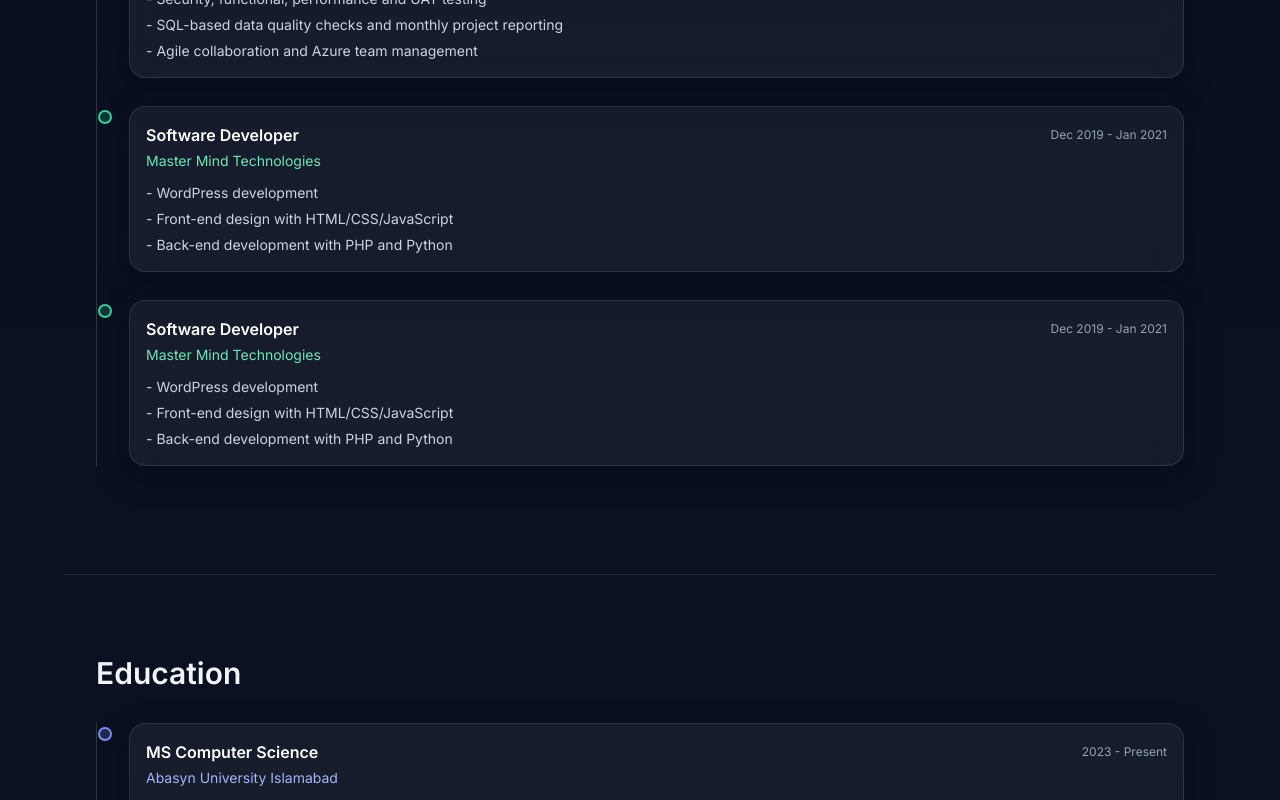
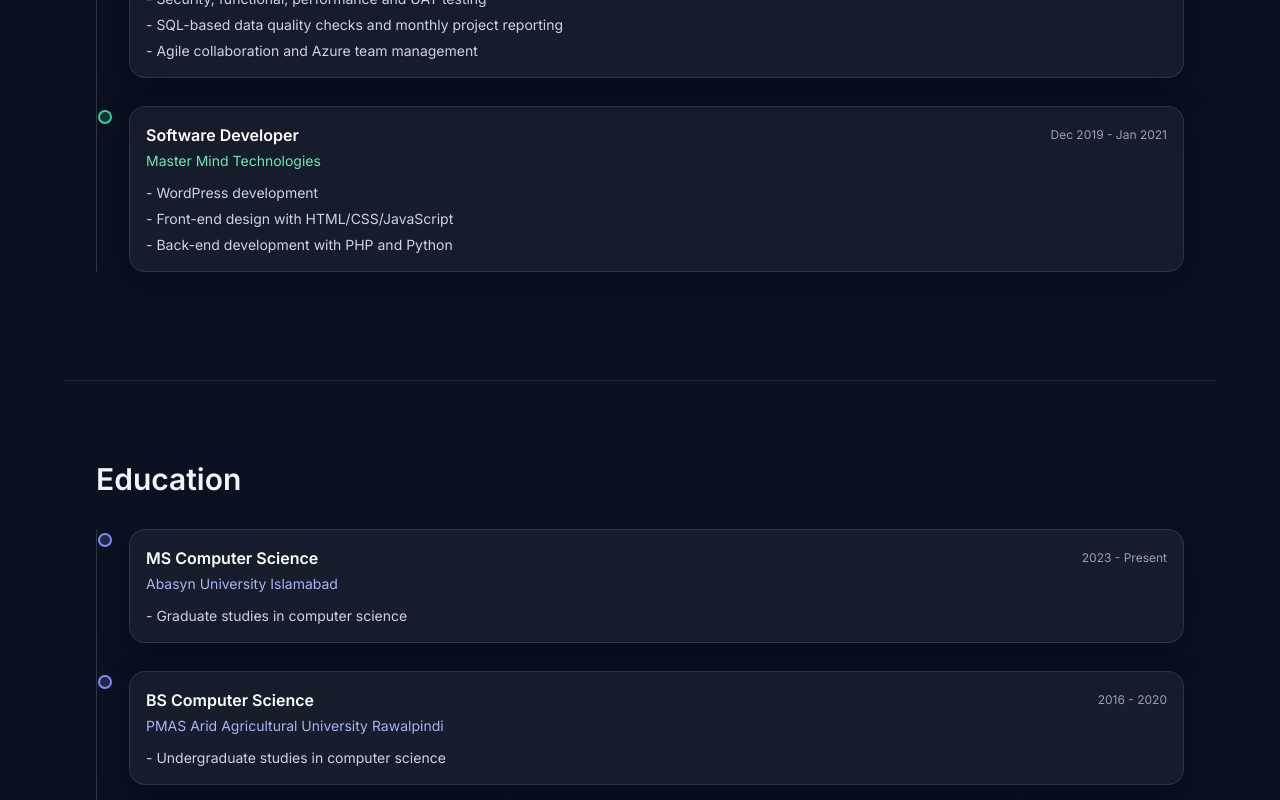
Before and after one commit to junaidaurungzaib-ai/portflio, a Next.js app: page / in a window 1280 px wide. Shown: the part 4005-4805 px from the top of the page. Built offline with nearby package versions, Linux system fonts and the light colour scheme.

Commit message:
Fix duplicated experience entry

```diff
--- a/components/PortfolioPage.tsx
+++ b/components/PortfolioPage.tsx
@@ -117,6 +117,16 @@ export default function PortfolioPage() {
     }
     return projectItems.filter((project) => project.category === filter);
   }, [filter]);
+
+  const uniqueExperienceItems = useMemo(() => {
+    const seen = new Set<string>();
+    return experienceItems.filter((item) => {
+      const key = `${item.title}|${item.organization}|${item.period}|${item.details.join("|")}`;
+      if (seen.has(key)) return false;
+      seen.add(key);
+      return true;
+    });
+  }, []);
 
   const scrollToSection = (sectionId: string) => {
     document.getElementById(sectionId)?.scrollIntoView({ behavior: "smooth", block: "start" });
@@ -567,7 +577,7 @@ export default function PortfolioPage() {
           <h2 className="section-title">Professional Experience</h2>
 
           <div className="mt-8 relative border-l border-white/15 pl-6 sm:pl-8">
-            {experienceItems.map((item, index) => (
+            {uniqueExperienceItems.map((item, index) => (
               <motion.article
                 key={`${item.title}-${item.organization}-${index}`}
                 initial={{ opacity: 0, x: 20 }}
```
